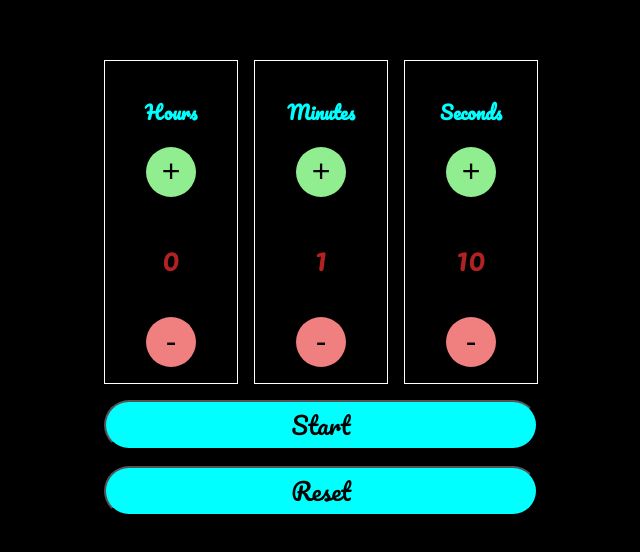
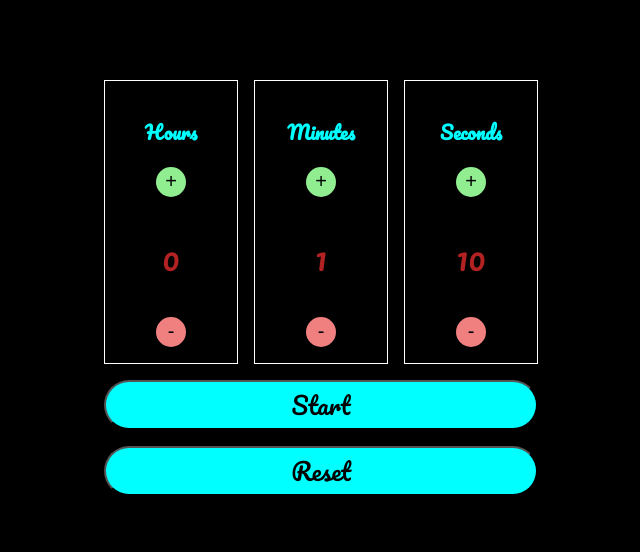
Before and after one commit to grgkimari/countdown-timer, a React (Create React App) app in the folder countdown-timer/: page / in a window 1280 px wide. Shown: the part 112-664 px from the top of the page, without its empty margins (319-959 px from the left). Built offline with nearby package versions, Linux system fonts and the light colour scheme.

Commit message:
reduced button sizes

```diff
--- a/countdown-timer/package.json
+++ b/countdown-timer/package.json
@@ -1,4 +1,5 @@
 {
+  "homepage": "https://grgkimari.github.io/countdown-timer",
   "name": "countdown-timer",
   "version": "0.1.0",
   "private": true,
@@ -6,6 +7,7 @@
     "@testing-library/jest-dom": "^5.16.5",
     "@testing-library/react": "^13.4.0",
     "@testing-library/user-event": "^13.5.0",
+    "gh-pages": "^4.0.0",
     "react": "^18.2.0",
     "react-dom": "^18.2.0",
     "react-scripts": "^5.0.1",
@@ -15,7 +17,9 @@
     "start": "react-scripts start",
     "build": "react-scripts build",
     "test": "react-scripts test",
-    "eject": "react-scripts eject"
+    "eject": "react-scripts eject",
+    "predeploy": "npm run build",
+    "deploy": "gh-pages -d build"
   },
   "eslintConfig": {
     "extends": [
--- a/countdown-timer/src/App.css
+++ b/countdown-timer/src/App.css
@@ -37,11 +37,11 @@
 }
 
 .btn{
-  width : 50px;
-  height: 50px;
+  width : 30px;
+  height: 30px;
   border : none;
   border-radius: 50%;
-  font-size: 2rem;
+  font-size: 1.25rem;
 }
 
 .plusBtn{
```
Also changed, not shown: 1 other file (tests, documents, lock files or other folders).
